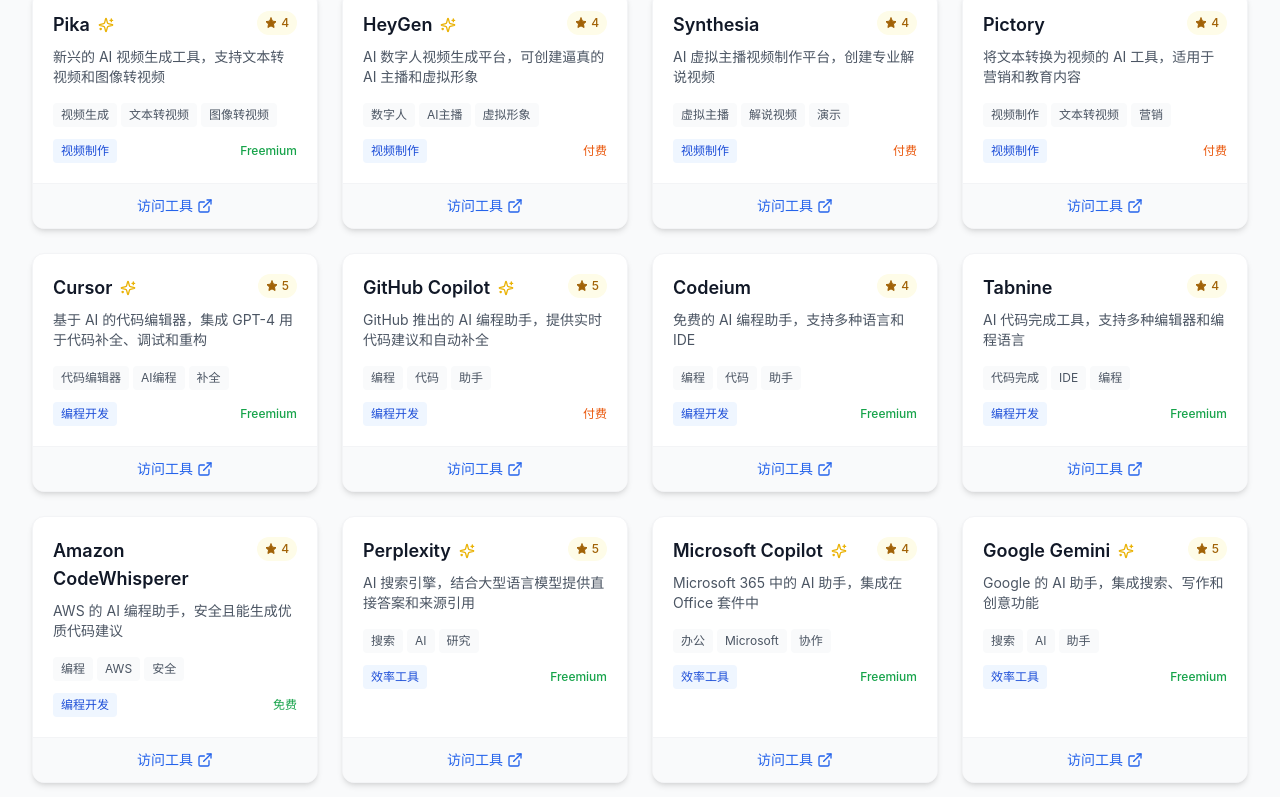
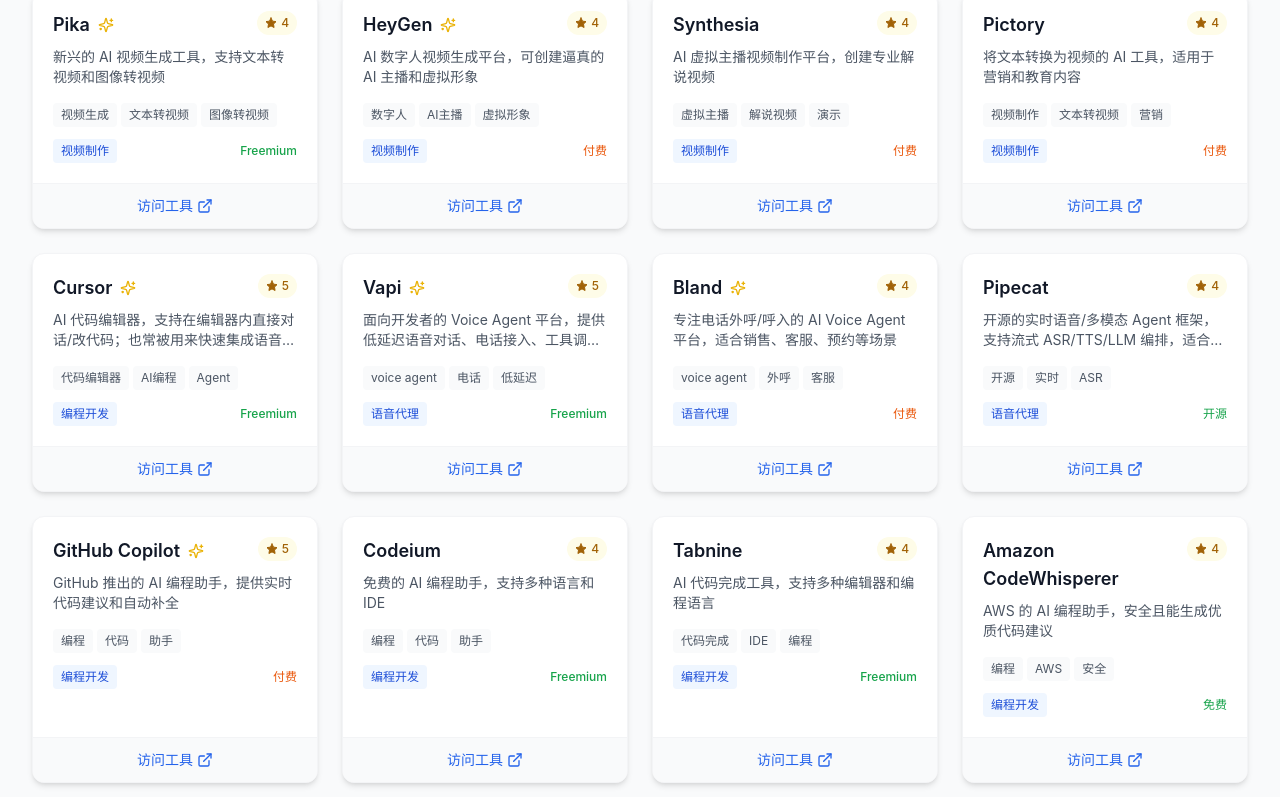
Before and after one commit to bumagh/ai-tools-navigator, a Next.js app: page / in a window 1280 px wide. Shown: the part 1688-2485 px from the top of the page. Built offline with nearby package versions, Linux system fonts and the light colour scheme.

Commit message:
add voice agents category and tools

```diff
--- a/src/data/tools.ts
+++ b/src/data/tools.ts
@@ -65,6 +65,20 @@ export const categories: Category[] = [
     slug: "transcription",
     description: "AI语音转文字、会议记录工具",
     icon: "🎙️"
+  },
+  {
+    id: "7",
+    name: "语音代理",
+    slug: "voice-agents",
+    description: "低延迟语音对话、电话外呼、实时语音 AI Agent 开发与部署工具",
+    icon: "📞"
+  },
+  {
+    id: "8",
+    name: "本地运行LLM",
+    slug: "local-llm",
+    description: "本地部署与运行开源大模型（Ollama/LM Studio 等）",
+    icon: "🧠"
   }
 ];
 
@@ -314,14 +328,51 @@ export const tools: Tool[] = [
   {
     id: "18",
     name: "Cursor",
-    description: "基于 AI 的代码编辑器，集成 GPT-4 用于代码补全、调试和重构",
-    url: "https://cursor.sh",
+    description: "AI 代码编辑器，支持在编辑器内直接对话/改代码；也常被用来快速集成语音/对话等 Agent 能力",
+    url: "https://cursor.com",
     category: "编程开发",
     rating: 5,
-    tags: ["代码编辑器", "AI编程", "补全", "重构"],
+    tags: ["代码编辑器", "AI编程", "Agent", "重构"],
     isFree: true,
     isPopular: true,
     pricing: "Freemium"
+  },
+
+  // 语音代理
+  {
+    id: "34",
+    name: "Vapi",
+    description: "面向开发者的 Voice Agent 平台，提供低延迟语音对话、电话接入、工具调用与观测能力",
+    url: "https://vapi.ai",
+    category: "语音代理",
+    rating: 5,
+    tags: ["voice agent", "电话", "低延迟", "API"],
+    isFree: true,
+    isPopular: true,
+    pricing: "Freemium"
+  },
+  {
+    id: "35",
+    name: "Bland",
+    description: "专注电话外呼/呼入的 AI Voice Agent 平台，适合销售、客服、预约等场景",
+    url: "https://www.bland.ai",
+    category: "语音代理",
+    rating: 4,
+    tags: ["voice agent", "外呼", "客服", "电话"],
+    isFree: false,
+    isPopular: true,
+    pricing: "付费"
+  },
+  {
+    id: "36",
+    name: "Pipecat",
+    description: "开源的实时语音/多模态 Agent 框架，支持流式 ASR/TTS/LLM 编排，适合自建低延迟语音管线",
+    url: "https://github.com/pipecat-ai/pipecat",
+    category: "语音代理",
+    rating: 4,
+    tags: ["开源", "实时", "ASR", "TTS"],
+    isFree: true,
+    pricing: "开源"
   },
   {
     id: "19",
```
